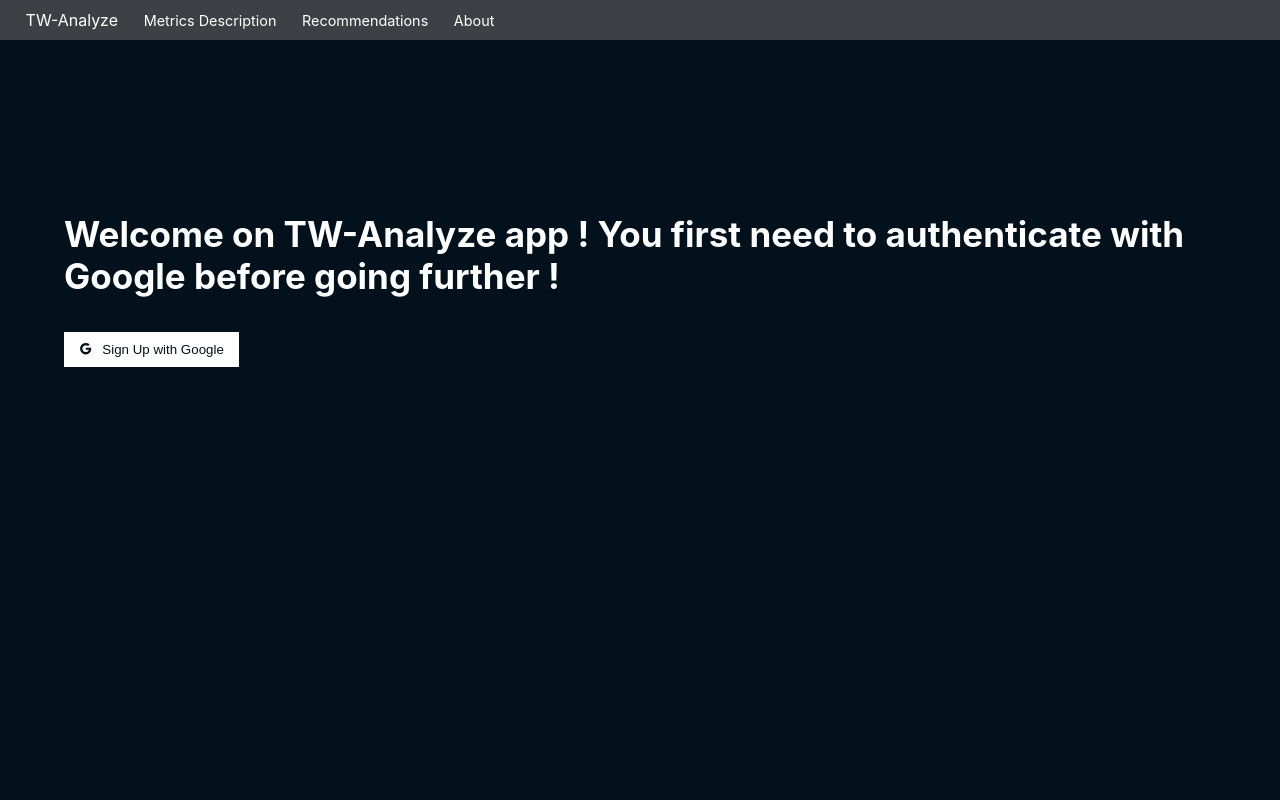
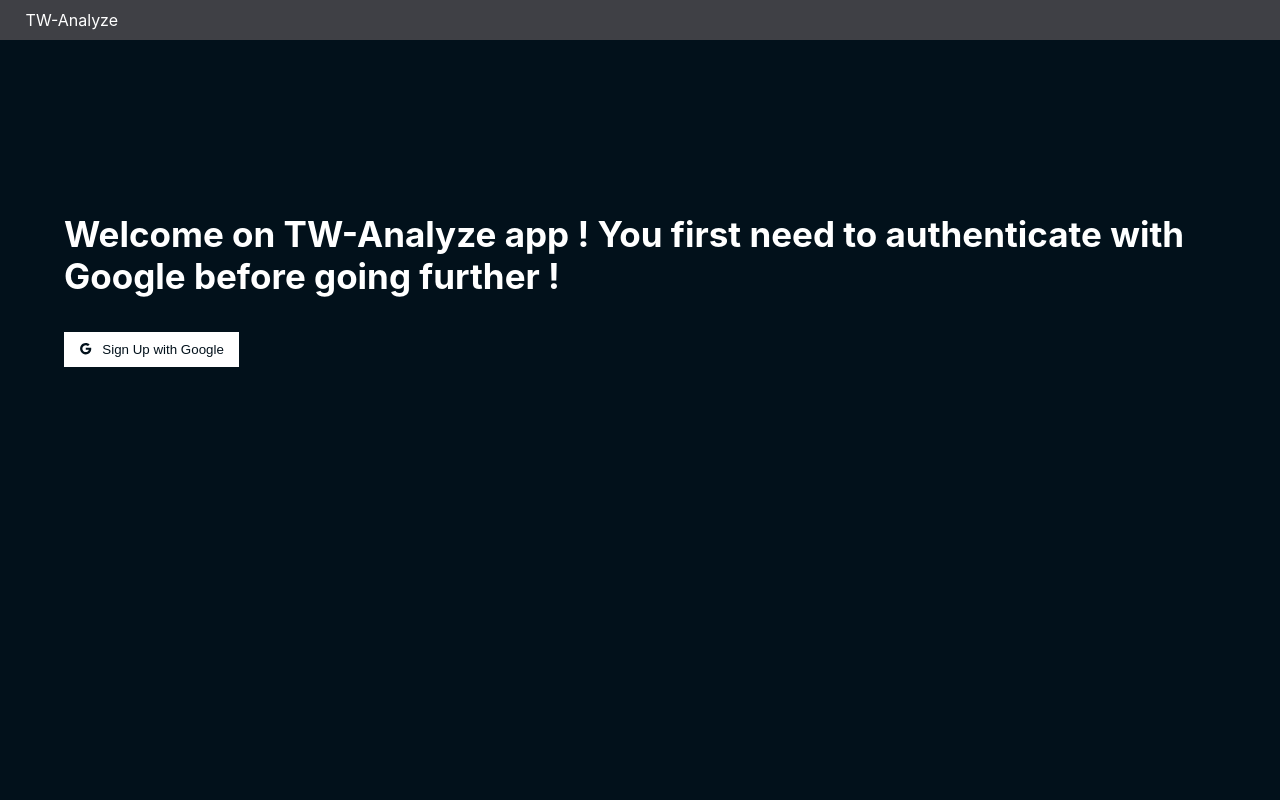
Before and after one commit to SimonDuperray/ESEO-NextAppSpotify, a Next.js app: page / in a window 1280 px wide. Shown: the top 800 px of the page. Built offline with nearby package versions, Linux system fonts and the light colour scheme; no server answers.

Commit message:
:ambulance: fix headers bug

```diff
--- /dev/null
+++ b/components/ReallySimpleHeader.js
@@ -0,0 +1,14 @@
+import React from "react";
+import Link from "next/link";
+
+const ReallySimpleHeader = () => {
+    return (
+        <header>
+            <Link href="/">
+                TW-Analyze
+            </Link>
+        </header>
+    )
+}
+
+export default ReallySimpleHeader;
--- a/pages/index.js
+++ b/pages/index.js
@@ -6,6 +6,7 @@
 import {app} from "../config/firebaseConfig";
 import Footer from "../components/Footer";
 import { LogoutOutlined } from "@ant-design/icons";
+import ReallySimpleHeader from "../components/ReallySimpleHeader";
 
 const Index = () => {
     {/* STATE DECLARATION */}
@@ -56,6 +57,9 @@
 
     return (
         <div>
+            {
+                uidFromLocal ? (
+                    <div>
                         <header>
                             <Link href="/">TW-Analyze</Link>
                             <Link id="navbar-elem" href="/metricsDescription">
@@ -67,8 +71,6 @@
                             <Link id="navbar-elem" href="/about">
                                 About
                             </Link>
-                {
-                    uidFromLocal ? (
                                 <div>
                                     <button
                                         className="custom-button"
@@ -78,19 +80,18 @@
                                         <LogoutOutlined />
                                     </button>
                                 </div>
-                    ) : (
-                        <></>
-                    )
-                }
                         </header>
                         <div className="global-container">
-                {
-                    uidFromLocal ? (
                             <Home
                                 uid={user.uid}
                                 dpName={dpNameFromLocal}
                             />
+                        </div>
+                    </div>
                 ) : (
+                    <div>
+                        <ReallySimpleHeader />
+                        <div className="global-container">
                             <div id="login-container">
                                 <h3 id="login-text">Welcome on TW-Analyze app ! You first need to authenticate with Google before going further !</h3>
                                 <button className="gbutton" onClick={ googleSignUp }>
@@ -98,9 +99,10 @@
                                     Sign Up with Google
                                 </button>
                             </div>
+                        </div>
+                    </div>
                 )
             }
-            </div>
             <Footer />
         </div>
     )
```
Lines whose indentation alone changed are shown as unchanged.
